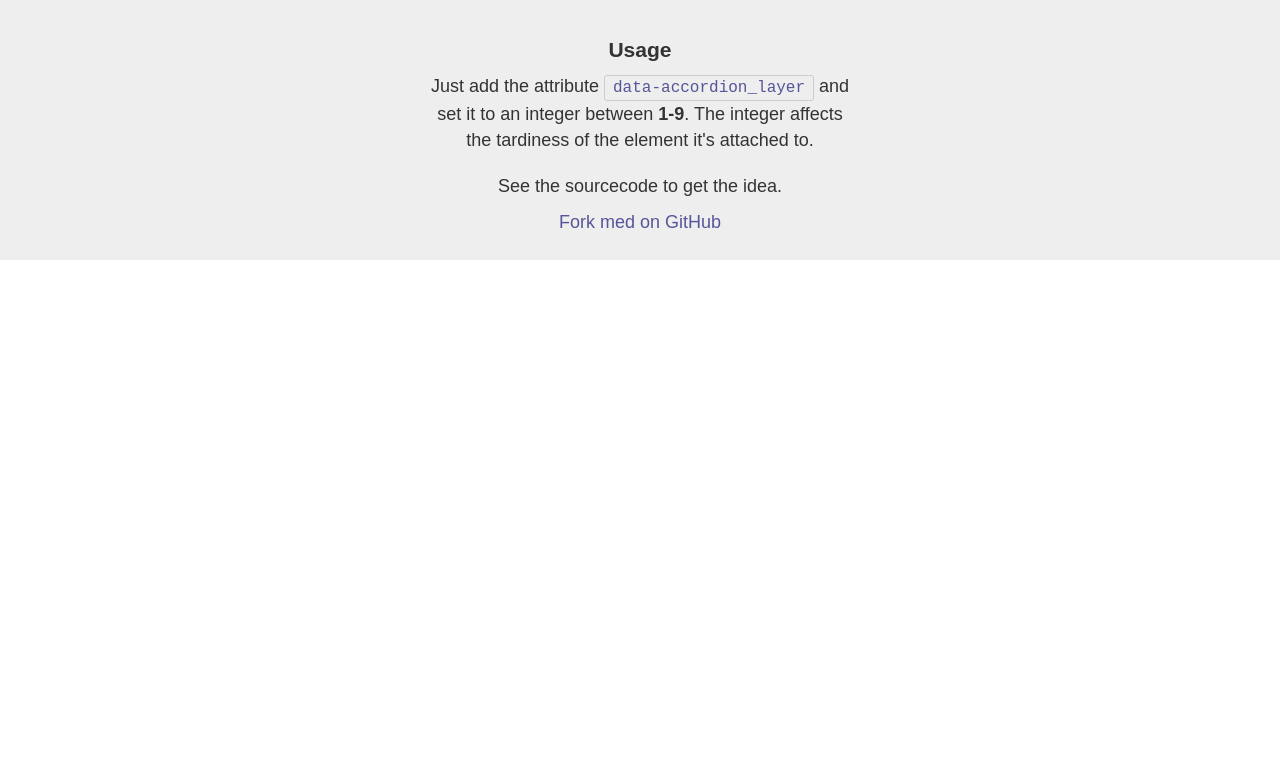
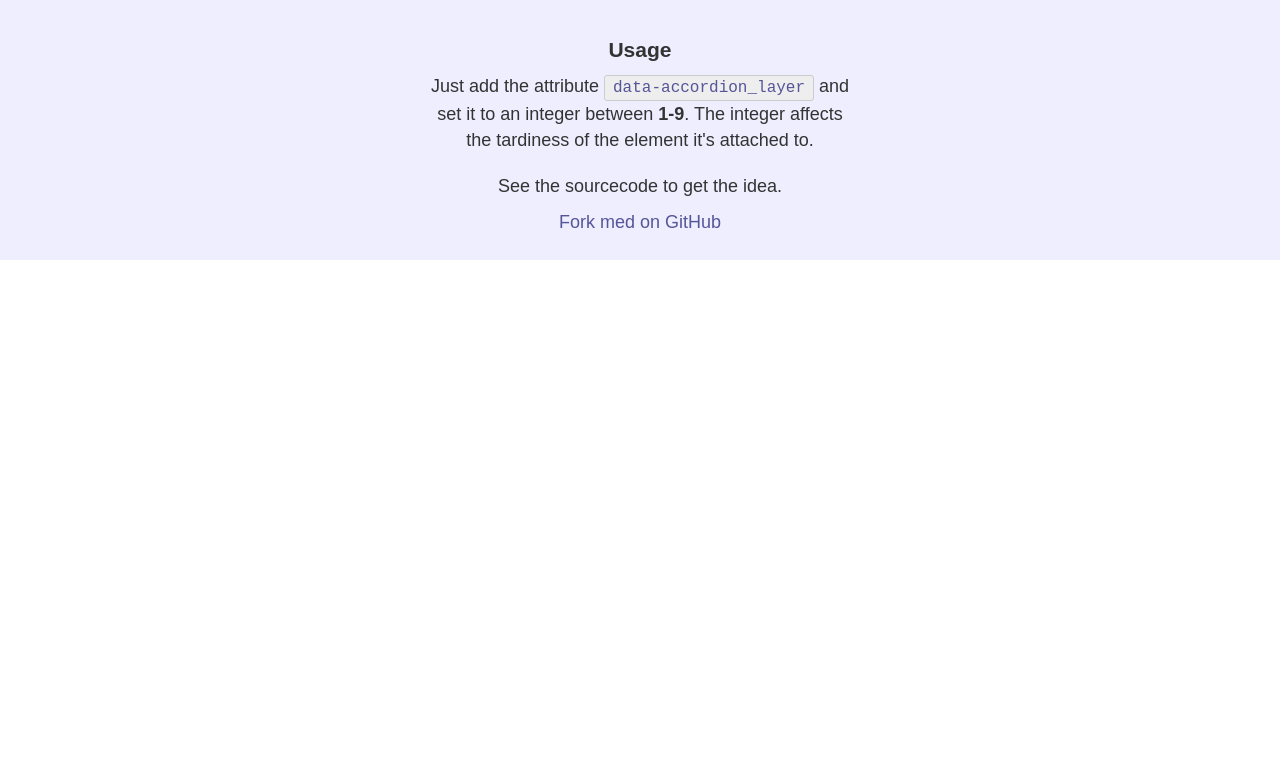
Before and after one commit to hbi99/Accordion-Scroll, a plain HTML site: page index.htm in a window 1280 px wide. Shown: the part 355-1124 px from the top of the page. Drawn offline with Linux system fonts and the light colour scheme; a web font is replaced by a local one.

Commit message:
adjustments

```diff
--- a/css/ascroll.less
+++ b/css/ascroll.less
@@ -14,7 +14,7 @@ body {
 	text-align: center;
 	margin: 0px;
 	padding: 0px;
-	height: 150%;
+	height: 140%;
 }
 
 a {
@@ -64,7 +64,7 @@ code {
 }
 
 .content {
-	background: #eee;
+	background: #eef;
 	position: relative;
 	top: 260px;
 	padding: 25px 0px
--- a/js/ascroll.js
+++ b/js/ascroll.js
@@ -12,6 +12,7 @@ var $ = function(selector, context) {
 			var acl  = $('[data-accordion_layer]'),
 				lLen = acl.length,
 				index;
+
 			// setup accordion parallax
 			while (lLen--) {
 				index = +acl[lLen].getAttribute('data-accordion_layer');
@@ -24,9 +25,7 @@ var $ = function(selector, context) {
 			}
 
 			// bind scroll handler
-			this.doc = document.documentElement;
 			root.addEventListener('scroll', this.doScroll, false);
-			root.scrollTo(0,1);
 		},
 		doScroll: function(event) {
 			var self       = this.accordion,
@@ -37,6 +36,7 @@ var $ = function(selector, context) {
 				itemObj,
 				itemTop;
 			if (this.innerWidth < 641) return;
+			//console.log( scrollTop );
 
 			if (!scrollTop || scrollTop < 0) {
 				scrollTop = 0;
@@ -48,6 +48,7 @@ var $ = function(selector, context) {
 			// accordion effect
 			if (!self.time) {
 				// scroll starts
+				if ( scrollTop + winHeight >= document.body.offsetHeight ) return;
 				//console.log( 'scroll starts' );
 				self.scrollStartTop = scrollTop;
 				while (layersLen--) {
@@ -62,7 +63,7 @@ var $ = function(selector, context) {
 			layersLen = self.layers.length;
 			while (layersLen--) {
 				itemObj = self.layers[self.layers.length-layersLen-1];
-				itemTop = (scrollTop - self.scrollStartTop) * 0.5;
+				itemTop = (scrollTop - self.scrollStartTop) * 0.9;
 				itemObj.el.style.top = itemTop +'px';
 			}
 
@@ -77,7 +78,6 @@ var $ = function(selector, context) {
 					el.style.top = '0px';
 				}
 				self.time = false;
-				self.tops = [];
 			}, 80);
 		},
 		getDim: function(el, a, v, trace) {
```
Also changed, not shown: css/ascroll.css.
